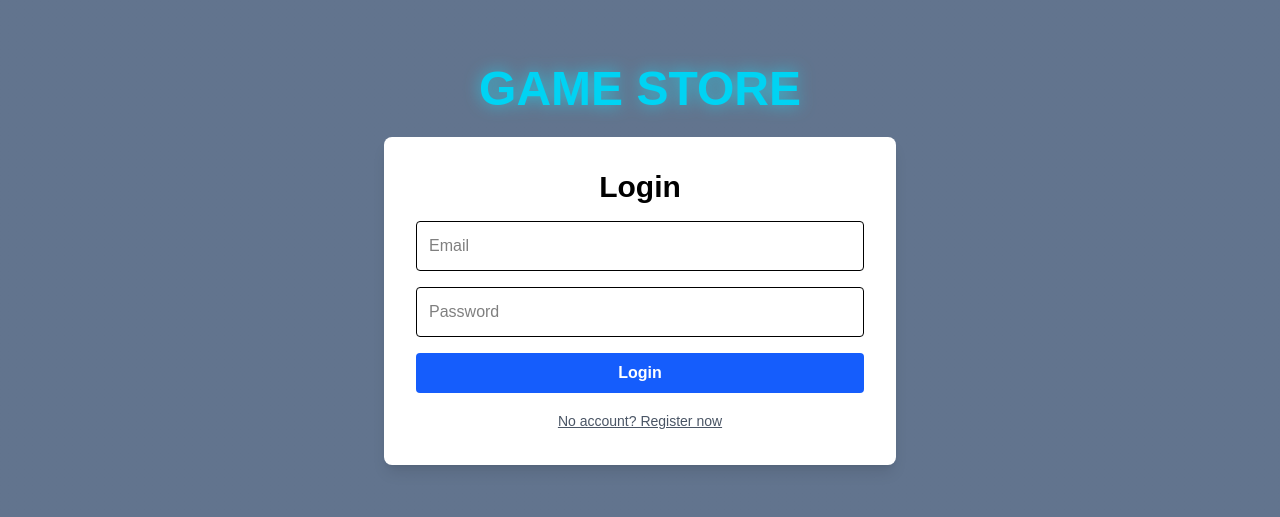
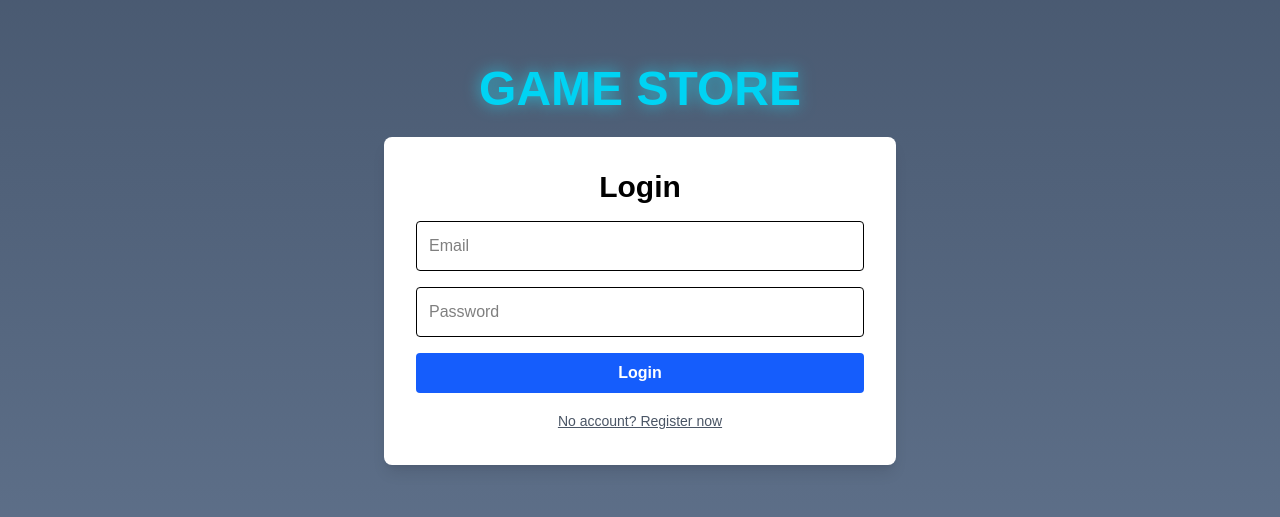
Before and after one commit to Winter7857/game-project, a Next.js app: page /login in a window 1280 px wide. Shown: the part 135-652 px from the top of the page. Built offline with nearby package versions, Linux system fonts and the light colour scheme.

Commit message:
change color

```diff
--- a/src/app/login/page.tsx
+++ b/src/app/login/page.tsx
@@ -58,7 +58,7 @@ export default function LoginPage() {
   }
 
   return (
-    <div className="min-h-screen flex flex-col items-center justify-center px-4 bg-gradient-to-b from-slate-500 to-slate-500 text-white">
+    <div className="min-h-screen flex flex-col items-center justify-center px-4 bg-gradient-to-b from-slate-600 to-slate-500 text-white">
     {/* ✅ Main Topic Title */}
     <h1 className="text-5xl font-extrabold mb-6 text-center">
   {" "}
```
